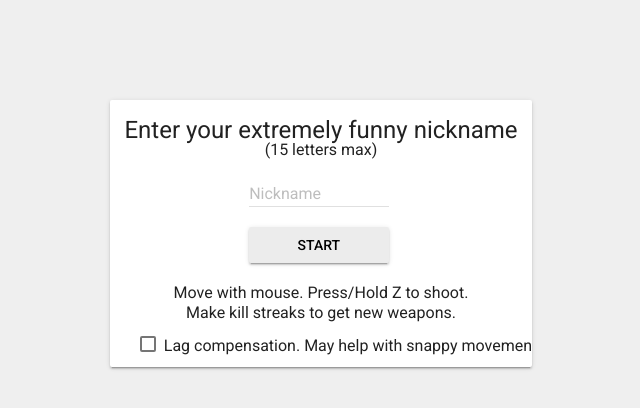
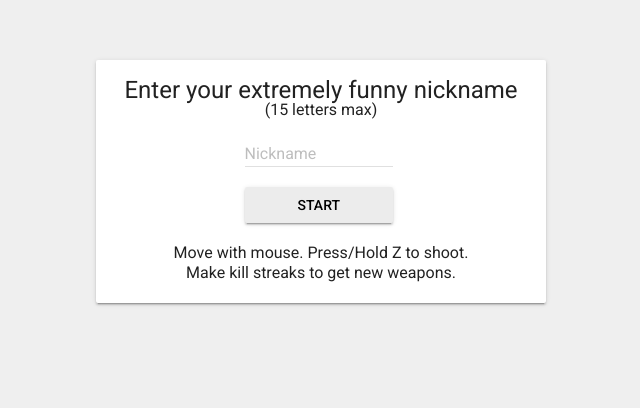
Before and after one commit to McKiddo/MultiSpace, a website: page public/index.html in a window 1280 px wide. Shown: the part 180-588 px from the top of the page, without its empty margins (319-959 px from the left). Drawn offline with nearby package versions, Linux system fonts and the light colour scheme; no server answers.

Commit message:
Lag compensation confirmed working, forcing its usage. Few UI fixes

```diff
--- a/public/index.html
+++ b/public/index.html
@@ -22,8 +22,8 @@
 				text-align: center;
 				background-color: #ffffff;
 				font-size: 24px;
-				width: 33%;
-				top: 35%;
+				width: 450px;
+				top: 30%;
 			}
 
 			#textBoxOuter {
@@ -36,13 +36,6 @@
 				position: relative;
 				width: 33%;
 				left: 33%;
-			}
-
-			#lagCompCheckBox {
-				position: relative;
-				text-align: left;
-				left: 30px;
-				bottom: 10px;
 			}
 
 			#mainCanvas {
@@ -90,10 +83,6 @@
 			</div>
 			<button class="mdl-button mdl-js-button mdl-button--raised mdl-js-ripple-effect" id='startButton'>Start</button>
 			<br><span style="font-size: 16px;">Move with mouse. Press/Hold Z to shoot.<br>Make kill streaks to get new weapons.</span><br>
-			<label id="lagCompCheckBox" class="mdl-checkbox mdl-js-checkbox mdl-js-ripple-effect" for="checkBox">
-				<input type="checkbox" id="checkBox" class="mdl-checkbox__input">
-				<span class="mdl-checkbox__label">Lag compensation. May help with snappy movement.</span>
-			</label>
 		</form>
 
 		<canvas id='mainCanvas'></canvas>
--- a/public/index.js
+++ b/public/index.js
@@ -8,7 +8,6 @@ context.canvas.width = window.innerWidth;
 context.canvas.height = window.innerHeight;
 
 //Lag compensation
-var lagComp = false;
 function Buffer(id) {
     this.id = id;
     this.x = -1;
@@ -89,8 +88,6 @@ client.on('server message', function(msg){
 $('#nameForm').submit(function(){
 	var name = $('#textBox').val();
 	if (name != '' && name.length <= 15){
-		lagComp = $('#checkBox').is(':checked');
-		console.log(lagComp);
 		thisPlayer.name = name;
 		$('#nameForm').hide();
 		$('#mainCanvas').css('display', 'block');
@@ -420,9 +417,7 @@ window.setInterval(function(){
         sendData();
 	}
 
-	if (lagComp) {
-        lagCompStart();
-    }
+	lagCompStart();
 
 	context.clearRect(0, 0, canvas.width, canvas.height);
 	drawBounds();
@@ -435,7 +430,5 @@ window.setInterval(function(){
 		drawDead();
 	}
 
-    if (lagComp) {
-        lagCompEnd();
-    }
+	lagCompEnd();
 }, 10);
--- a/server.js
+++ b/server.js
@@ -16,8 +16,8 @@ http.listen(3000, function(){
 
 //Game vars
 let wallFriction = 3;
-let forceModifier = 700;
-let forceLimit = 500;
+let forceModifier = 1000;
+let forceLimit = 700;
 
 let bullet0Speed = 20;
 let bullet1Speed = 60;
```
